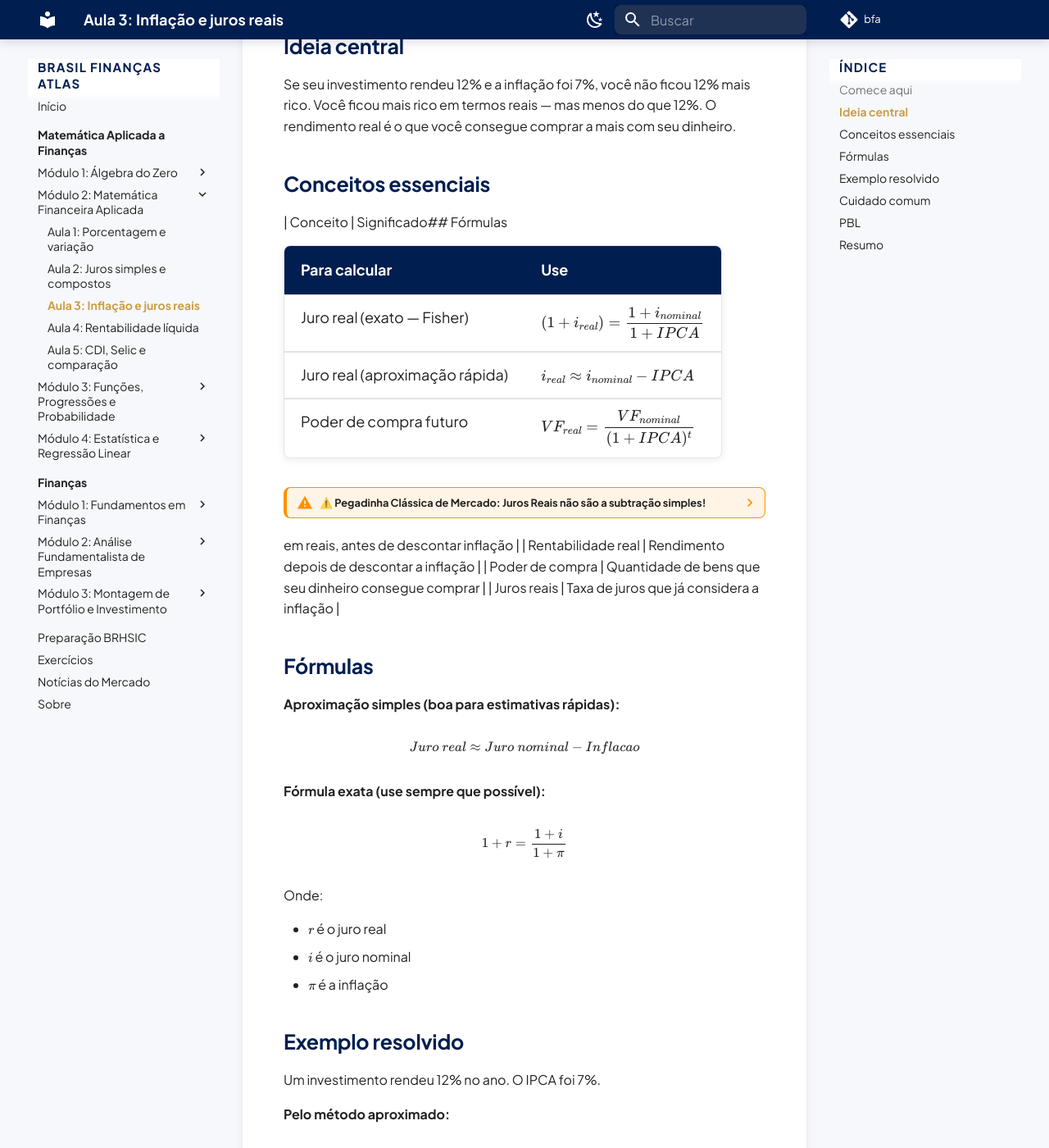
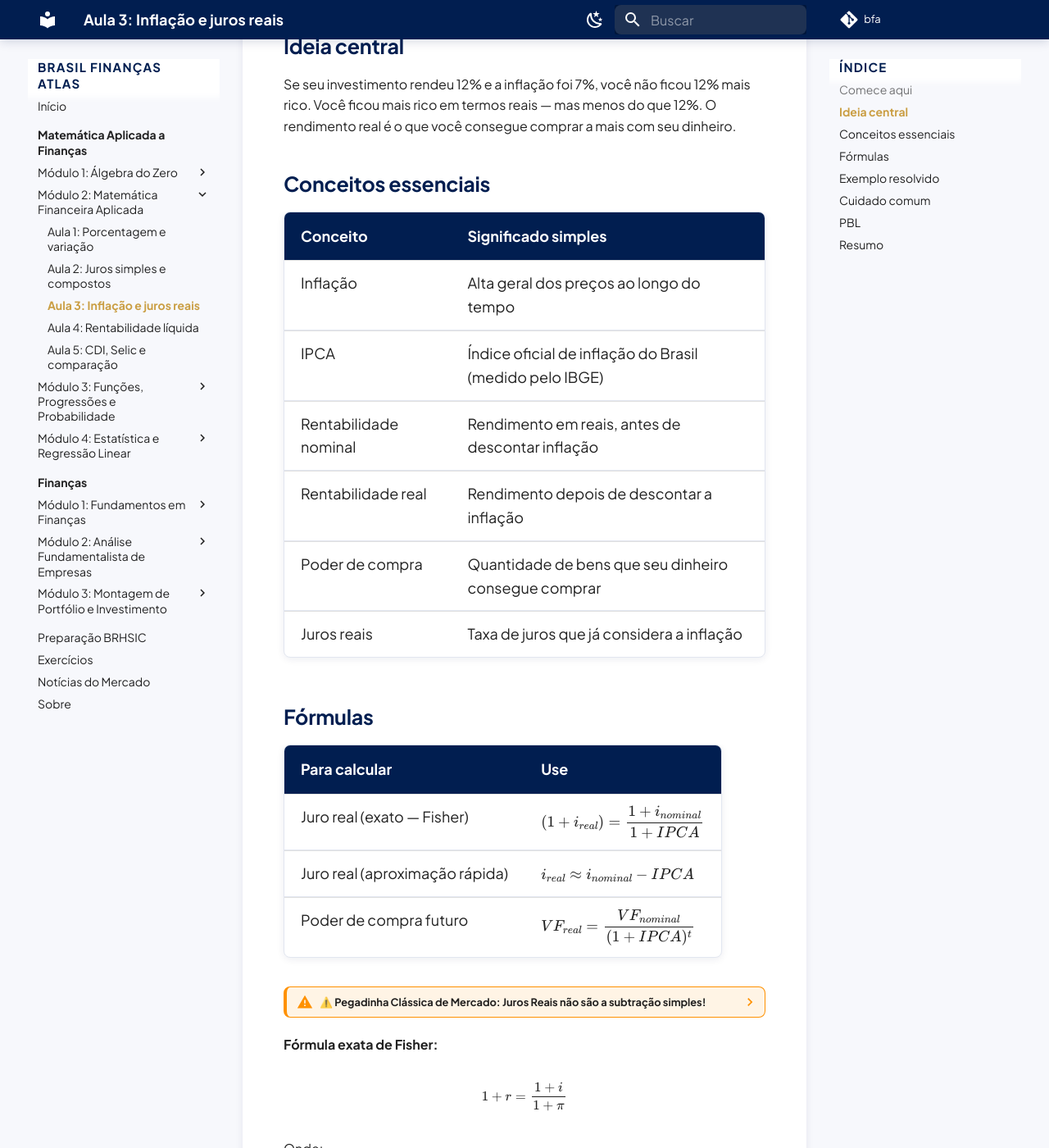
Before and after one commit to brasil-financas-atlas/atlas, an MkDocs documentation site: the page built from docs/matematica-aplicada-a-financas/modulo-2-aplicada/aula-03-inflacao-e-juros-reais.md, in a window 1280 px wide and 1400 px high, scrolled down 411 px. Shown: the whole window at 82% size. Built offline with MkDocs 1.6.1 and Material for MkDocs 9.7.7, drawn with Linux system fonts in a browser that asks for light colours; comment, search, counter and statistics services are not loaded.

Commit message:
chore(auto-sync): atualiza arquivos locais [2026-08-28 01:18:27]

```diff
--- a/docs/matematica-aplicada-a-financas/modulo-2-aplicada/aula-03-inflacao-e-juros-reais.md
+++ b/docs/matematica-aplicada-a-financas/modulo-2-aplicada/aula-03-inflacao-e-juros-reais.md
@@ -10,31 +10,28 @@ Se seu investimento rendeu 12% e a inflação foi 7%, você não ficou 12% mais
 
 ## Conceitos essenciais
 
-| Conceito | Significado## Fórmulas
-
- | Para calcular | Use |
- |---------------|-----|
- | Juro real (exato — Fisher) | $(1 + i_{real}) = \dfrac{1 + i_{nominal}}{1 + IPCA}$ |
- | Juro real (aproximação rápida) | $i_{real} \approx i_{nominal} - IPCA$ |
- | Poder de compra futuro | $VF_{real} = \dfrac{VF_{nominal}}{(1 + IPCA)^t}$ |
-
-??? warning "⚠️ Pegadinha Clássica de Mercado: Juros Reais não são a subtração simples!"
-    Muitos investidores calculam o juro real subtraindo a inflação ($i_{real} \approx i_{nominal} - IPCA$).
-    Essa aproximação gera distorções em cenários de juros ou inflação elevados. A **Equação de Fisher rigorosa** exige a divisão dos fatores: $(1 + i_{real}) = (1 + i_{nominal}) / (1 + IPCA)$.
-em reais, antes de descontar inflação |
+| Conceito | Significado simples |
+|----------|---------------------|
+| Inflação | Alta geral dos preços ao longo do tempo |
+| IPCA | Índice oficial de inflação do Brasil (medido pelo IBGE) |
+| Rentabilidade nominal | Rendimento em reais, antes de descontar inflação |
 | Rentabilidade real | Rendimento depois de descontar a inflação |
 | Poder de compra | Quantidade de bens que seu dinheiro consegue comprar |
 | Juros reais | Taxa de juros que já considera a inflação |
 
 ## Fórmulas
 
-**Aproximação simples (boa para estimativas rápidas):**
+| Para calcular | Use |
+|---------------|-----|
+| Juro real (exato — Fisher) | $(1 + i_{real}) = \dfrac{1 + i_{nominal}}{1 + IPCA}$ |
+| Juro real (aproximação rápida) | $i_{real} \approx i_{nominal} - IPCA$ |
+| Poder de compra futuro | $VF_{real} = \dfrac{VF_{nominal}}{(1 + IPCA)^t}$ |
 
-$$
-Juro\ real \approx Juro\ nominal - Inflacao
-$$
+??? warning "⚠️ Pegadinha Clássica de Mercado: Juros Reais não são a subtração simples!"
+    Muitos investidores calculam o juro real subtraindo a inflação ($i_{real} \approx i_{nominal} - IPCA$).
+    Essa aproximação gera distorções em cenários de juros ou inflação elevados. A **Equação de Fisher rigorosa** exige a divisão dos fatores: $(1 + i_{real}) = (1 + i_{nominal}) / (1 + IPCA)$.
 
-**Fórmula exata (use sempre que possível):**
+**Fórmula exata de Fisher:**
 
 $$
 1 + r = \frac{1 + i}{1 + \pi}
@@ -42,9 +39,9 @@ $$
 
 Onde:
 
-- \(r\) é o juro real
-- \(i\) é o juro nominal
-- \(\pi\) é a inflação
+- $r$ é o juro real
+- $i$ é o juro nominal
+- $\pi$ é a inflação (IPCA)
 
 ## Exemplo resolvido
 
```
